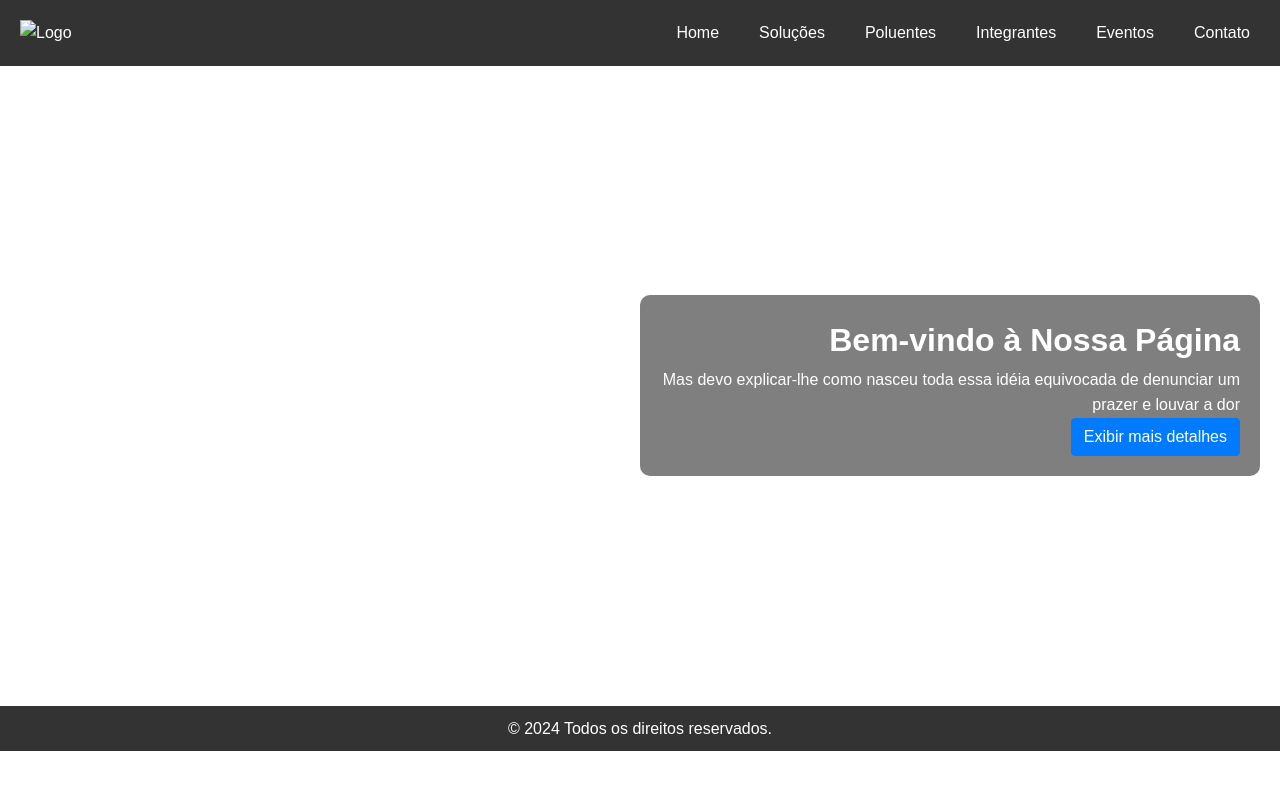
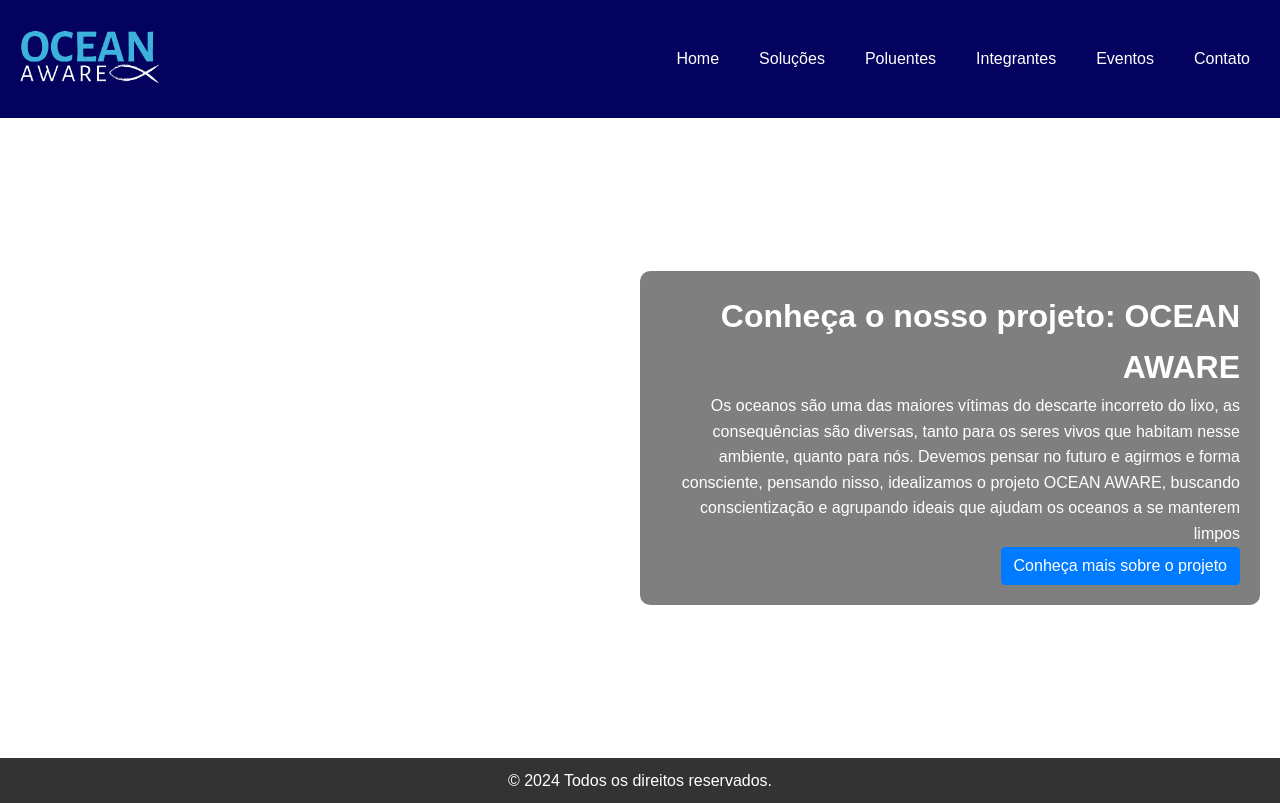
Before and after one commit to aleguesx/projeto_gs, a plain HTML site: page index.html in a window 1280 px wide. Drawn offline with Linux system fonts and the light colour scheme.

Commit message:
Alterações Visuais Página Index.

```diff
--- a/css/index.css
+++ b/css/index.css
@@ -17,13 +17,13 @@ body {
 }
 
 header {
-    background: #333;
+    background: #03035f;
     color: #fff;
     padding: 10px 0;
 }
 
 header .logo img {
-    height: 60px;
+    height: 70px;
     width: auto;
 }
 
@@ -49,7 +49,7 @@ header .menu ul li a:hover {
 }
 
 main {
-    background: url('img/fundo.jpg') no-repeat center center/cover;
+    background-image: url('/img/fundo.png') no-repeat center center/cover;
     height: 80vh;
     display: flex;
     justify-content: flex-end;
@@ -98,7 +98,7 @@ footer {
         text-align: center;
     }
 
-    main .content {
+    main .conteudo {
         width: 100%;
     }
 }
--- a/index.html
+++ b/index.html
@@ -3,7 +3,7 @@
 <head>
     <meta charset="UTF-8">
     <meta name="viewport" content="width=device-width, initial-scale=1.0">
-    <link rel="stylesheet" href="/css/index.css">
+    <link rel="stylesheet" href="css/index.css">
     <title>Ocean Aware</title>
 </head>
 <body>
@@ -26,9 +26,9 @@
     </header>
     <main>
         <div class="conteudo">
-            <h1>Bem-vindo à Nossa Página</h1>
-            <p>Mas devo explicar-lhe como nasceu toda essa idéia equivocada de denunciar um prazer e louvar a dor</p>
-            <button id="show-more-btn" class="botao-azul">Exibir mais detalhes</button>
+            <h1>Conheça o nosso projeto: OCEAN AWARE</h1>
+            <p>Os oceanos são uma das maiores vítimas do descarte incorreto do lixo, as consequências são diversas, tanto para os seres vivos que habitam nesse ambiente, quanto para nós. Devemos pensar no futuro e agirmos e forma consciente, pensando nisso, idealizamos o projeto OCEAN AWARE, buscando conscientização e agrupando ideais que ajudam os oceanos a se manterem limpos</p>
+            <button id="show-more-btn" class="botao-azul">Conheça mais sobre o projeto</button>
             <div id="conteudo-extra">
                 <p>Mas devo explicar-lhe como nasceu toda essa idéia equivocada de denunciar um prazer e louvar a dor, e lhe darei um relato completo do sistema, expondo os ensinamentos reais do grande explorador da verdade, o mestre-construtor. da felicidade humana. Ninguém rejeita, não gosta, ou evita o prazer em si, porque é prazer, mas porque aqueles que não sabem como buscar prazer encontram racionalmente conseqüências que são extremament</p>
             </div>
```
Also changed, not shown: img/logo.png (added), 1 other file.
